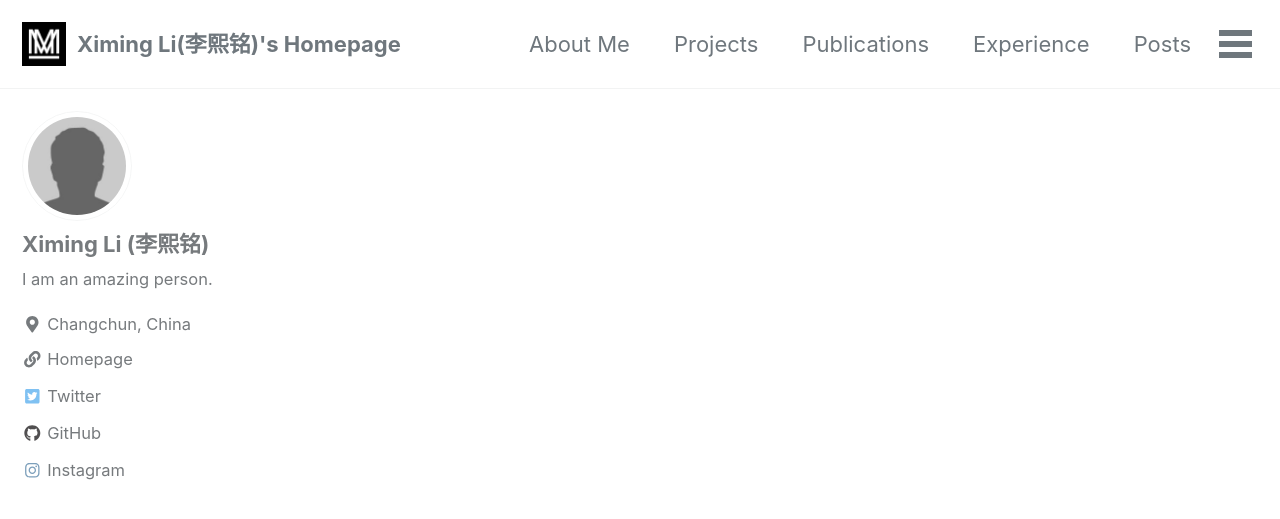
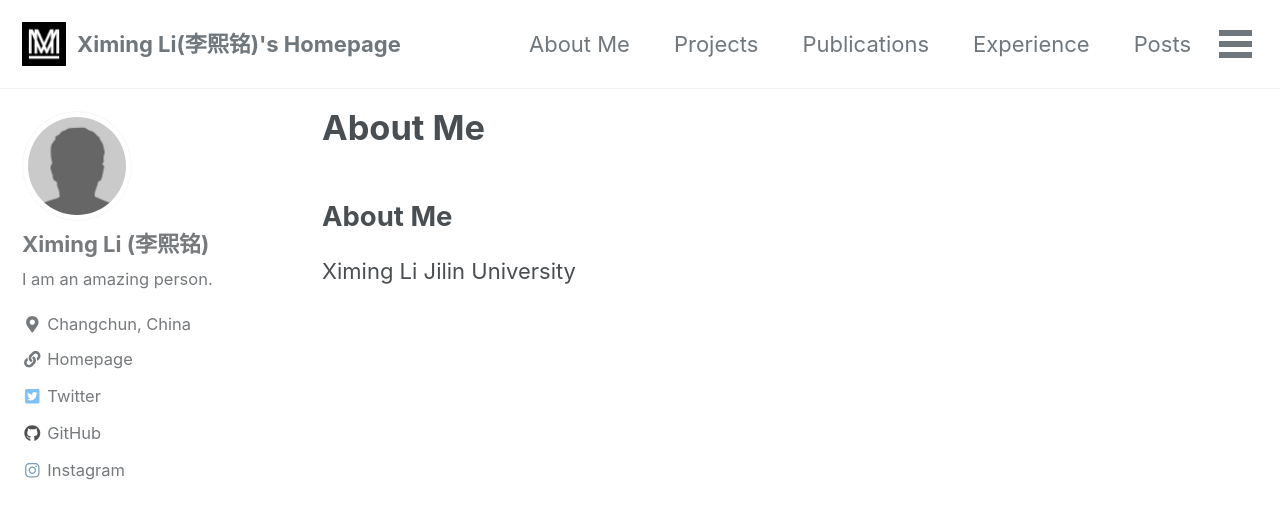
Before and after one commit to li-ximing/li-ximing.github.io, a Jekyll site: the page built from index.md, in a window 1280 px wide and 900 px high. Shown: the top 519 px of the window. Built offline with Jekyll 4.4.1, drawn with Linux system fonts in a browser that asks for light colours; cached includes are drawn as plain includes; nearby versions of some CDN libraries; our own code applies the rules of GitHub Pages for plain Markdown files.

Commit message:
generate site

```diff
--- a/index.md
+++ b/index.md
@@ -2,3 +2,7 @@
 layout: archive
 author_profile: true
 ---
+
+## About Me
+
+Ximing Li Jilin University
```
Also changed, not shown: 18 other files.
